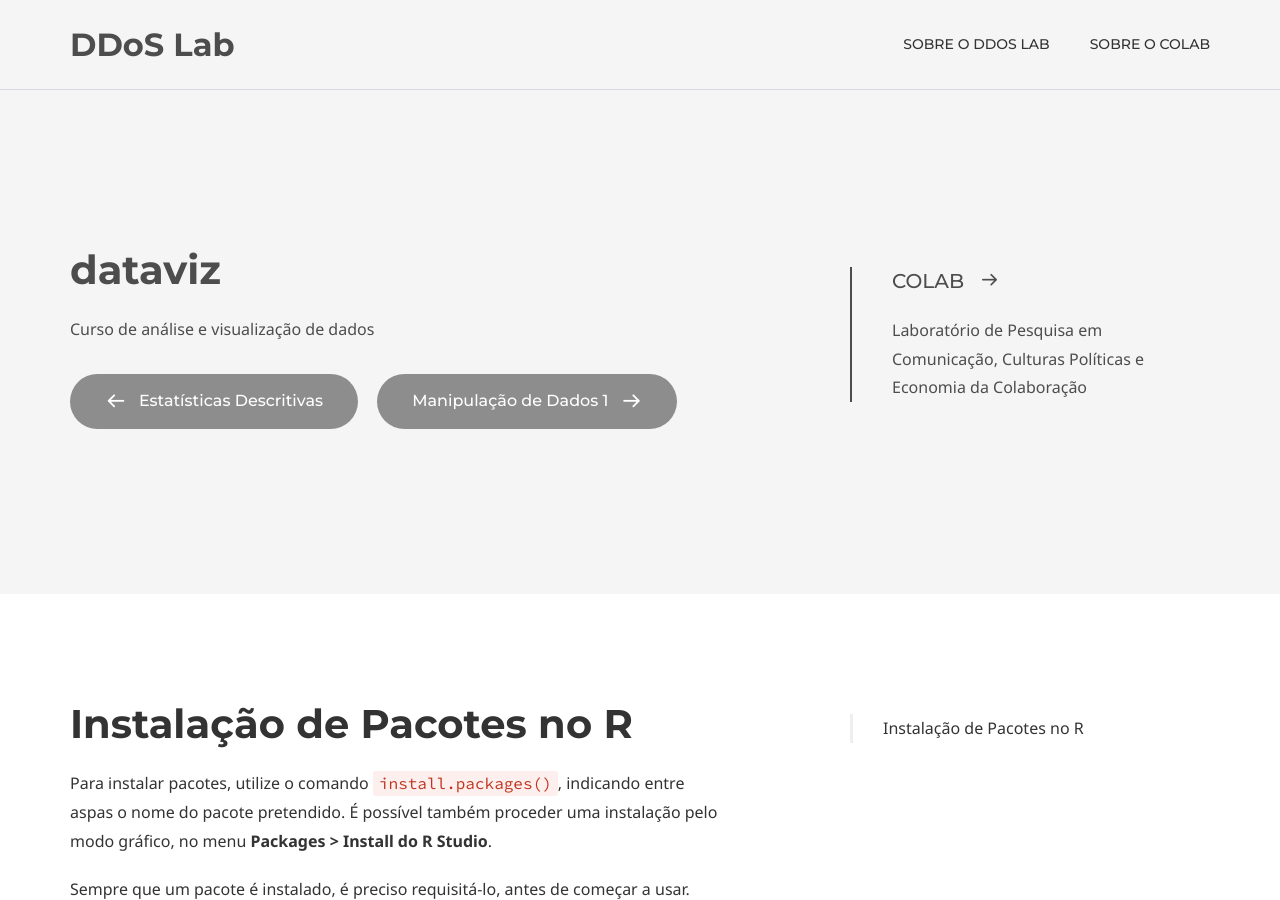
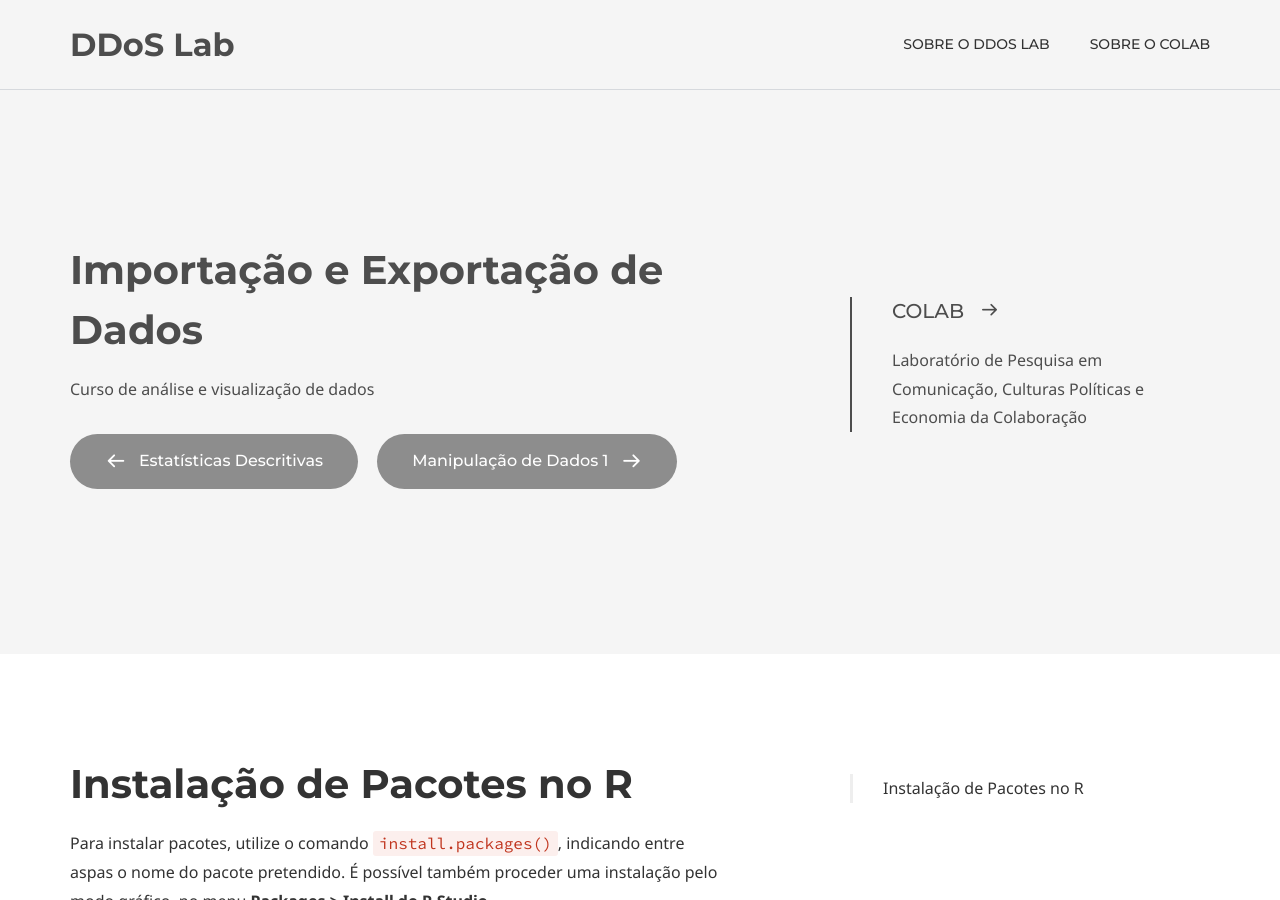
Before and after one commit to coLAB-UFF/docs, a Jekyll site: the page built from dataviz_04.md, in a window 1280 px wide and 900 px high. Built offline with Jekyll 4.4.1, drawn with Linux system fonts in a browser that asks for light colours; some web fonts are replaced.

Commit message:
Update dataviz_04.md

```diff
--- a/dataviz_04.md
+++ b/dataviz_04.md
@@ -5,7 +5,7 @@ keywords:
 comments: false
 
 # Hero section
-title: dataviz
+title: Importação e Exportação de Dados
 description: Curso de análise e visualização de dados
 
 # Author box
```
